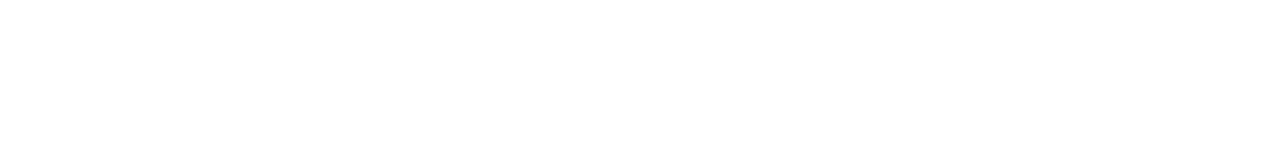
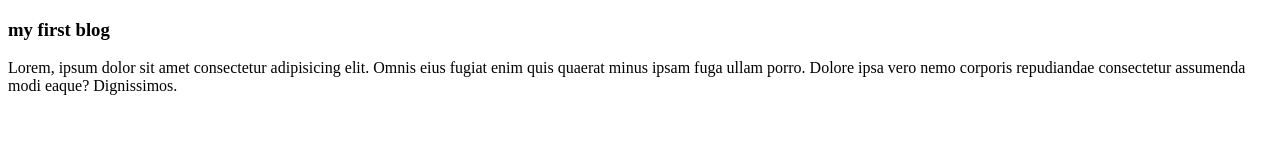
Before and after one commit to SRSayed/my-first-repo, a plain HTML site: page index.html in a window 1280 px wide. Drawn offline with Linux system fonts and the light colour scheme.

Commit message:
first div

```diff
--- a/index.html
+++ b/index.html
@@ -7,6 +7,9 @@
     </title>
 </head>
 <body>
-
+    <div>
+        <h3>my first blog</h3>
+        <p>Lorem, ipsum dolor sit amet consectetur adipisicing elit. Omnis eius fugiat enim quis quaerat minus ipsam fuga ullam porro. Dolore ipsa vero nemo corporis repudiandae consectetur assumenda modi eaque? Dignissimos.</p>
+    </div>
 </body>
 </html>
```
